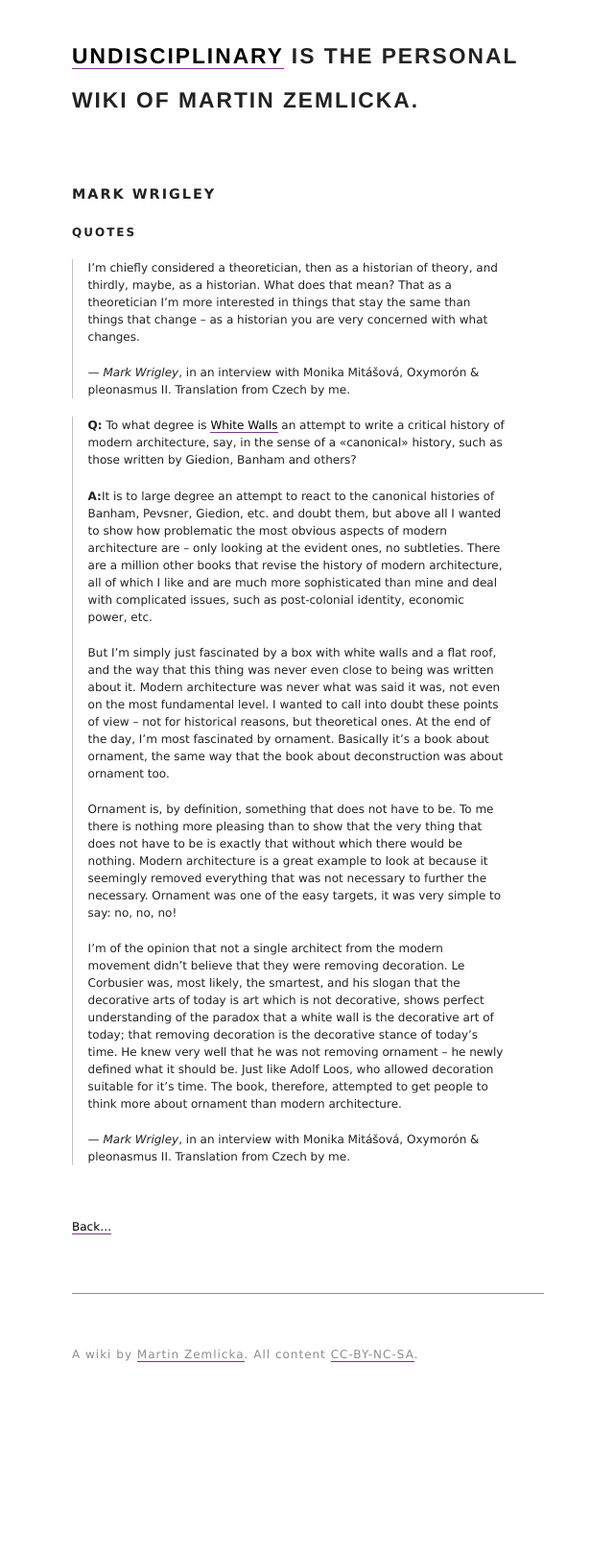
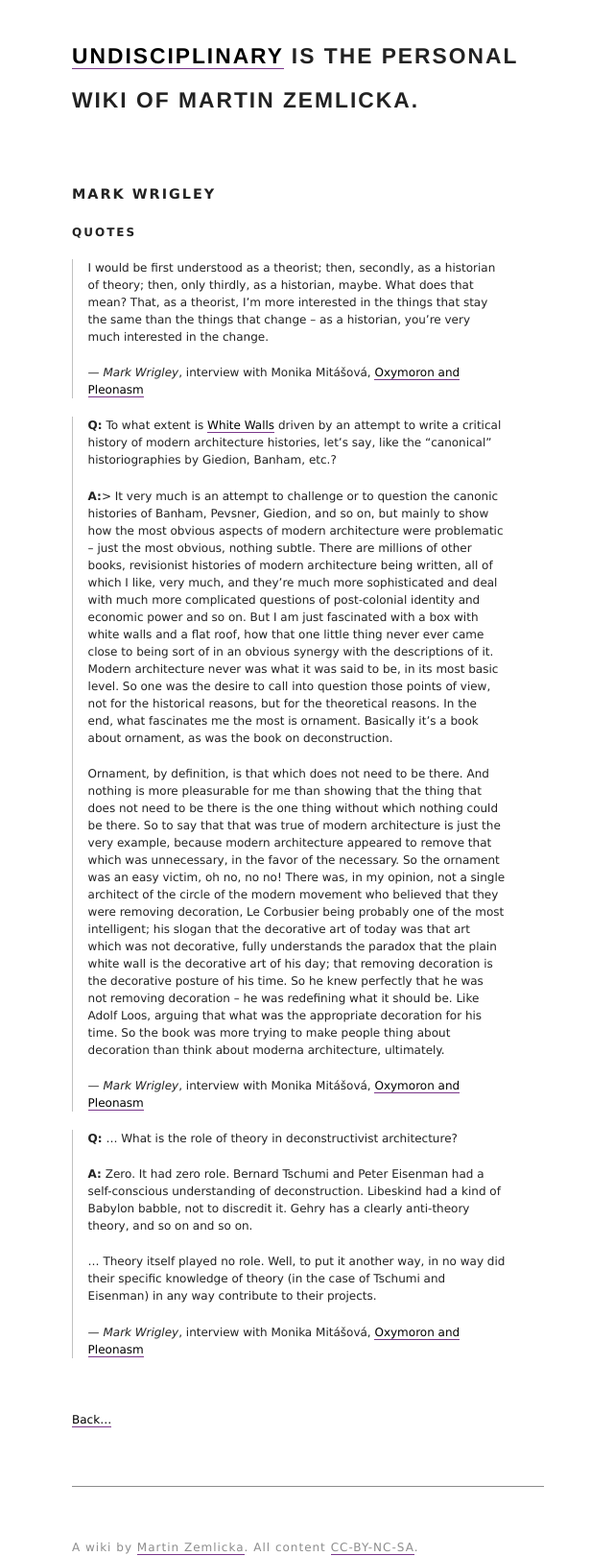
Before and after one commit to zmlka/undisciplinary, a Jekyll site: the page built from mark_wrigley.md, in a window 1280 px wide. Shown: the whole page at 96% size, without its empty margins (319-959 px from the left). Built offline with Jekyll 4.4.1, drawn with Linux system fonts in a browser that asks for light colours; before the commit the page ends 1420 px from its top, so only the background shows below that.

Commit message:
updates :

```diff
--- a/mark_wrigley.md
+++ b/mark_wrigley.md
@@ -7,51 +7,67 @@ snippet: notes and thoughts on architecture theoretician Mark Wrigley
 
 ## Quotes
 
-> I'm chiefly considered a theoretician, then as a historian of theory, and
-> thirdly, maybe, as a historian. What does that mean? That as a theoretician
-> I'm more interested in things that stay the same than things that change – as
-> a historian you are very concerned with what changes.
+> I would be first understood as a theorist; then, secondly, as a historian of
+> theory; then, only thirdly, as a historian, maybe. What does that mean? That,
+> as a theorist, I'm more interested in the things that stay the same than the
+> things that change – as a historian, you're very much interested in the
+> change.
 >
-> <cite>Mark Wrigley</cite>, in an interview with Monika Mitášová, Oxymorón
-> & pleonasmus II. Translation from Czech by me.
+>
+>
+> <cite>Mark Wrigley</cite>, interview with Monika Mitášová, [Oxymoron and
+> Pleonasm](http://www.amazon.co.uk/gp/product/1940291410/ref=as_li_tl?ie=UTF8&camp=1634&creative=19450&creativeASIN=1940291410&linkCode=as2&tag=zmlka-21&linkId=BX24NNXQQ2N2FN5F)
 
-> **Q:** To what degree is [White Walls](http://www.amazon.co.uk/gp/product/0262731452/ref=as_li_tl?ie=UTF8&camp=1634&creative=19450&creativeASIN=0262731452&linkCode=as2&tag=zmlka-21&linkId=MA5JF7PSJIA3AQP4)
-> an attempt to write a critical history of modern architecture, say, in the
-> sense of a «canonical» history, such as those written by Giedion, Banham and
-> others?
+> **Q:** To what extent is [White Walls](http://www.amazon.co.uk/gp/product/0262731452/ref=as_li_tl?ie=UTF8&camp=1634&creative=19450&creativeASIN=0262731452&linkCode=as2&tag=zmlka-21&linkId=MA5JF7PSJIA3AQP4)
+> driven by an attempt to write a critical history of modern architecture
+> histories, let's say, like the “canonical” historiographies by Giedion,
+> Banham, etc.?
 >
-> **A:**It is to large degree an attempt to react to the canonical histories of
-> Banham, Pevsner, Giedion, etc. and doubt them, but above all I wanted to show
-> how problematic the most obvious aspects of modern architecture are – only
-> looking at the evident ones, no subtleties. There are a million other books
-> that revise the history of modern architecture, all of which I like and are
-> much more sophisticated than mine and deal with complicated issues, such as
-> post-colonial identity, economic power, etc.
+> **A:**> It very much is an attempt to challenge or to question the canonic
+> histories of Banham, Pevsner, Giedion, and so on, but mainly to show how the
+> most obvious aspects of modern architecture were problematic – just the most
+> obvious, nothing subtle. There are millions of other books, revisionist
+> histories of modern architecture being written, all of which I like, very
+> much, and they're much more sophisticated and deal with much more
+> complicated questions of post-colonial identity and economic power and so on.
+> But I am just fascinated with a box with white walls and a flat roof, how
+> that one little thing never ever came close to being sort of in an obvious
+> synergy with the descriptions of it. Modern architecture never was what it
+> was said to be, in its most basic level. So one was the desire to call into
+> question those points of view, not for the historical reasons, but for the
+> theoretical reasons. In the end, what fascinates me the most is ornament.
+> Basically it's a book about ornament, as was the book on deconstruction.
 >
-> But I'm simply just fascinated by a box with white walls and a flat roof, and
-> the way that this thing was never even close to being was written about it.
-> Modern architecture was never what was said it was, not even on the most
-> fundamental level. I wanted to call into doubt these points of view – not for
-> historical reasons, but theoretical ones. At the end of the day, I'm most
-> fascinated by ornament.  Basically it's a book about ornament, the same way
-> that the book about deconstruction was about ornament too.
+> Ornament, by definition, is that which does not need to be there. And nothing
+> is more pleasurable for me than showing that the thing that does not need to
+> be there is the one thing without which nothing could be there. So to say
+> that that was true of modern architecture is just the very example, because
+> modern architecture appeared to remove that which was unnecessary, in the
+> favor of the necessary. So the ornament was an easy victim, oh no, no no!
+> There was, in my opinion, not a single architect of the circle of the modern
+> movement who believed that they were removing decoration, Le Corbusier being
+> probably one of the most intelligent; his slogan that the decorative art of
+> today was that art which was not decorative, fully understands the paradox
+> that the plain white wall is the decorative art of his day; that removing
+> decoration is the decorative posture of his time. So he knew perfectly that
+> he was not removing decoration – he was redefining what it should be. Like
+> Adolf Loos, arguing that what was the appropriate decoration for his time. So
+> the book was more trying to make people thing about decoration than think
+> about moderna architecture, ultimately.
 >
-> Ornament is, by definition, something that does not have to be. To me there
-> is nothing more pleasing than to show that the very thing that does not have
-> to be is exactly that without which there would be nothing. Modern
-> architecture is a great example to look at because it seemingly removed
-> everything that was not necessary to further the necessary. Ornament was one
-> of the easy targets, it was very simple to say: no, no, no!
+> <cite>Mark Wrigley</cite>, interview with Monika Mitášová, [Oxymoron and
+> Pleonasm](http://www.amazon.co.uk/gp/product/1940291410/ref=as_li_tl?ie=UTF8&camp=1634&creative=19450&creativeASIN=1940291410&linkCode=as2&tag=zmlka-21&linkId=BX24NNXQQ2N2FN5F)
+
+> **Q:** … What is the role of theory in deconstructivist architecture?
 >
-> I'm of the opinion that not a single architect from the modern movement
-> didn't believe that they were removing decoration. Le Corbusier was, most
-> likely, the smartest, and his slogan that the decorative arts of today is art
-> which is not decorative, shows perfect understanding of the paradox that a
-> white wall is the decorative art of today; that removing decoration is the
-> decorative stance of today's time. He knew very well that he was not removing
-> ornament – he newly defined what it should be. Just like Adolf Loos, who
-> allowed decoration suitable for it's time. The book, therefore, attempted to
-> get people to think more about ornament than modern architecture.
+> **A:** Zero. It had zero role. Bernard Tschumi and Peter Eisenman had a
+> self-conscious understanding of deconstruction. Libeskind had a kind of
+> Babylon babble, not to discredit it. Gehry has a clearly anti-theory theory,
+> and so on and so on.
 >
-> <cite>Mark Wrigley</cite>, in an interview with Monika Mitášová, Oxymorón
-> & pleonasmus II. Translation from Czech by me.
+> … Theory itself played no role. Well, to put it another way, in no way did
+> their specific knowledge of theory (in the case of Tschumi and Eisenman) in
+> any way contribute to their projects.
+>
+> <cite>Mark Wrigley</cite>, interview with Monika Mitášová, [Oxymoron and
+> Pleonasm](http://www.amazon.co.uk/gp/product/1940291410/ref=as_li_tl?ie=UTF8&camp=1634&creative=19450&creativeASIN=1940291410&linkCode=as2&tag=zmlka-21&linkId=BX24NNXQQ2N2FN5F)
```
Also changed, not shown: thomas_pynchon.md (+1 -1 lines).
